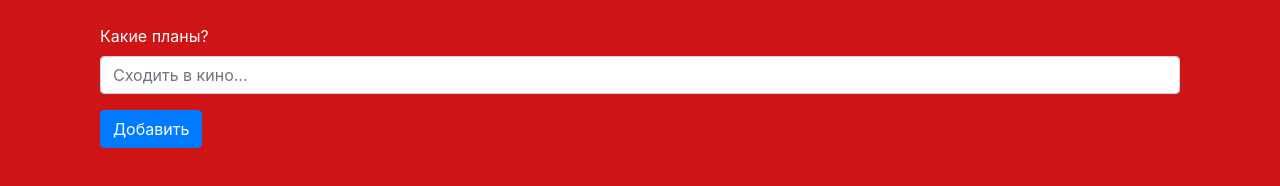
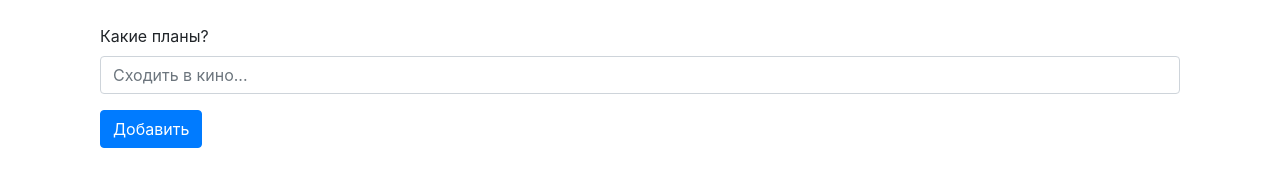
Before and after one commit to assasin0076/react-webpack5-redux-todo, a React app: page / in a window 1280 px wide. Built offline with nearby package versions, Linux system fonts and the light colour scheme.

Commit message:
Поправил стили

```diff
--- a/index.html
+++ b/index.html
@@ -5,7 +5,6 @@
     <meta http-equiv="X-UA-Compatible" content="IE=edge">
     <meta name="viewport" content="width=device-width, initial-scale=1.0">
     <title>Document</title>
-    <link rel="stylesheet" href="./dist/main.css">
 </head>
 <body>
     <div class="container">
--- a/src/components/toDo/Task.module.scss
+++ b/src/components/toDo/Task.module.scss
@@ -1,3 +1,5 @@
+
+
 .buttonsGroup {
     width: 45px;
 }
--- a/src/components/toDo/style.scss
+++ b/src/components/toDo/style.scss
@@ -3,8 +3,5 @@
 }
 
 body {
-    background-color: rgb(206, 20, 20);
-    label {
-        color: white;
-    }
+
 }
--- a/src/main.js
+++ b/src/main.js
@@ -4,7 +4,7 @@ import ReactDom from 'react-dom'
 
 import { Provider } from 'react-redux';
 import { createStore, applyMiddleware } from 'redux';
-import Form from './components/toDo/form.js'
+import Form from './components/toDo/Form.js'
 import reducers from './reducers';
 
 import 'bootstrap/dist/css/bootstrap.min.css';
```
Also changed, not shown: src/components/toDo/Form.js (renamed from src/components/toDo/form.js), 1 other file.
